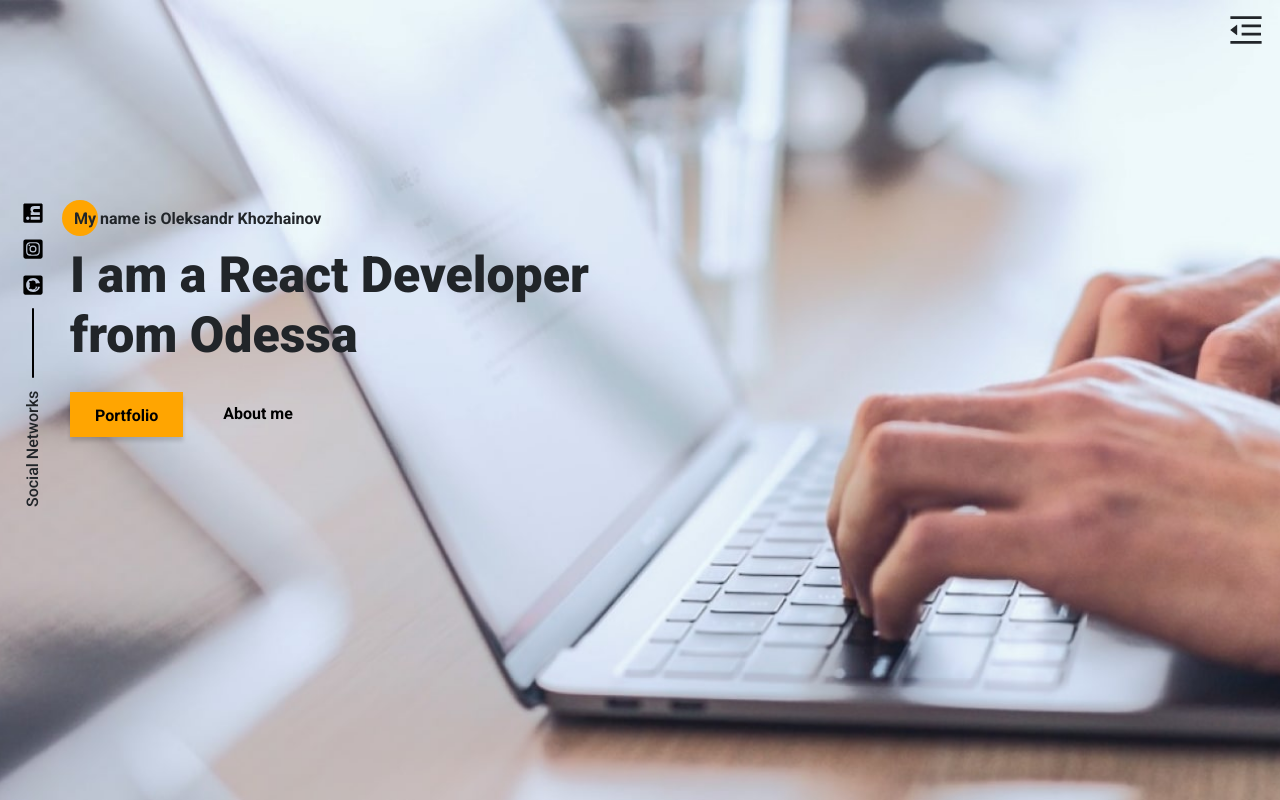
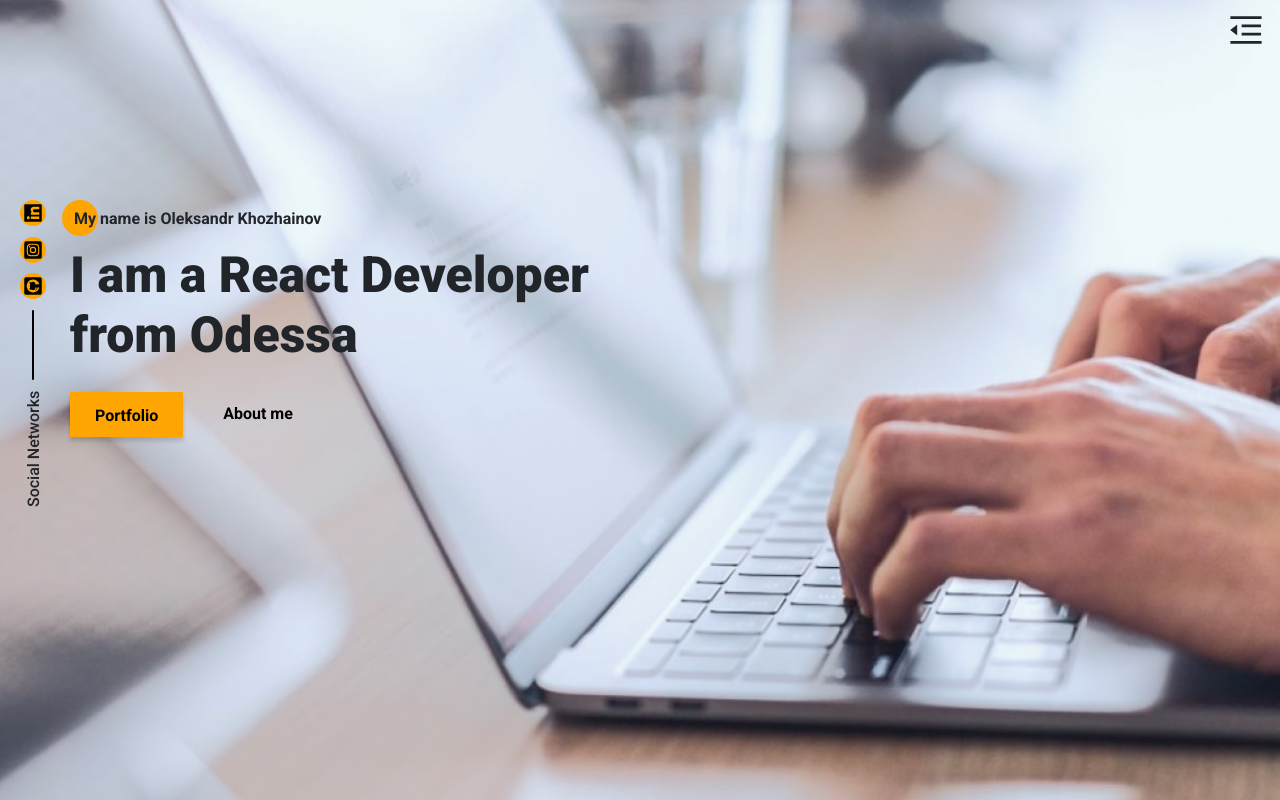
Before and after one commit to khozhainov-aleksandr/Porfolio-Khozhainov-Oleksandr, a Next.js app: page / in a window 1280 px wide. Built offline with nearby package versions, Linux system fonts and the light colour scheme.

Commit message:
update size for icon in sidebar

```diff
--- a/src/components/SocialNetworkSidebar/SocialNetworkSidebar.module.scss
+++ b/src/components/SocialNetworkSidebar/SocialNetworkSidebar.module.scss
@@ -11,11 +11,18 @@
 }
 
 .link {
+  display: flex;
+  justify-content: center;
+  align-items: center;
+  height: 26px;
+  width: 26px;
   color: var(--black-color);
+  background-color: var(--main-color);
+  border-radius: 100%;
 
   & svg {
-    height: 22px;
-    width: 22px;
+    height: 20px;
+    width: 20px;
     transform: rotate(-90deg);
     transition: 0.3s ease-in;
 
```
